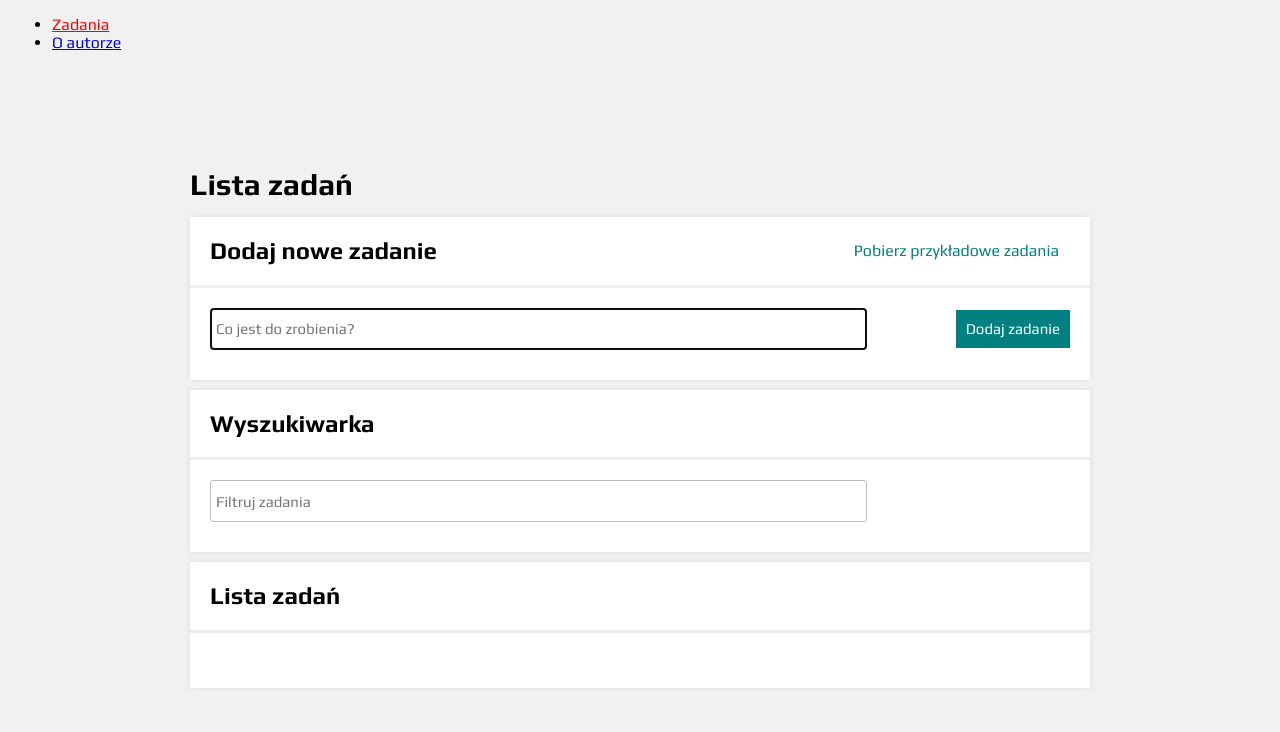
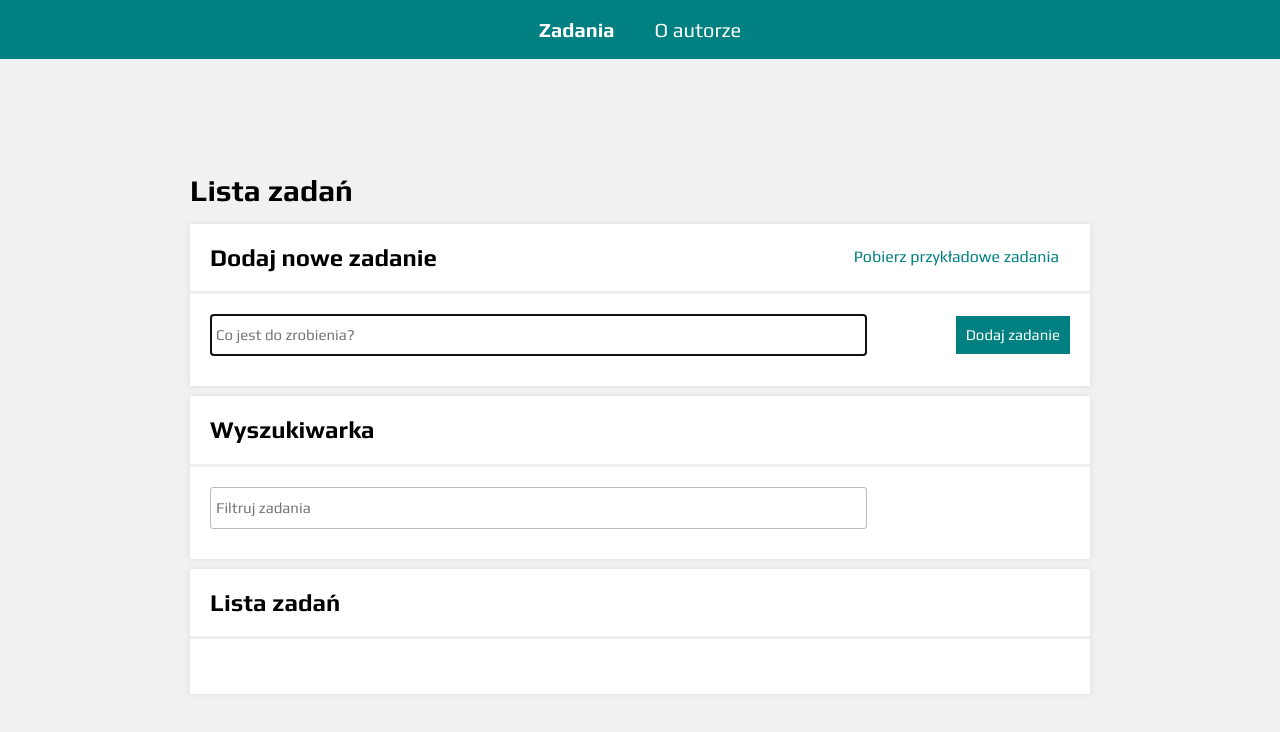
Before and after one commit to grzedomin/todo-list-react, a React (Create React App) app: page /#/zadania in a window 1280 px wide. Shown: the top 732 px of the page. Built offline with nearby package versions, Linux system fonts and the light colour scheme.

Commit message:
NavLink bar styled

```diff
--- a/src/App.js
+++ b/src/App.js
@@ -3,19 +3,19 @@
 import TasksPage from "./features/tasks/TasksPage/index";
 import TaskPage from "./features/tasks/TaskPage/index";
 import AuthorPage from "./features/author/AuthorPage";
-import { StyledNavLink } from "./styled";
+import { StyledNavLink, NavLinkList } from "./styled";
 
 export default () => (
     <HashRouter>
         <nav>
-            <ul>
+            <NavLinkList>
                 <li>
                     <StyledNavLink to="/zadania">Zadania</StyledNavLink>
                 </li>
                 <li>
                     <StyledNavLink to="/autor">O autorze</StyledNavLink>
                 </li>
-            </ul>
+            </NavLinkList>
             <Switch>
                 <Route path="/zadania/:id">
                     <TaskPage />
--- a/src/index.css
+++ b/src/index.css
@@ -9,5 +9,4 @@
 body {
   background-color: rgb(241, 241, 241);
   font-family: 'Play', sans-serif;
-  margin: 12px;
 }
--- a/src/styled.js
+++ b/src/styled.js
@@ -4,7 +4,26 @@
 const activeClassName = "active";
 
 export const StyledNavLink = styled(NavLink).attrs(() => ({ activeClassName}))`
+    text-decoration: none;
+    color: #fff;
     &.${activeClassName} {
-        color: red;
+        color: #fff;
+        font-weight: bolder;
+        text-decoration: none;
     }
 `;
+
+export const NavLinkList = styled.ul`
+    font-size: 20px;
+    text-decoration: none;
+    list-style-type: none;
+    background-color: teal;
+    margin-top: 0;
+    padding: 18px;
+    color: #fff;
+    text-align: center;
+    display: flex;
+    flex-direction: row;
+    justify-content: center;
+    gap: 40px;
+`;
```
